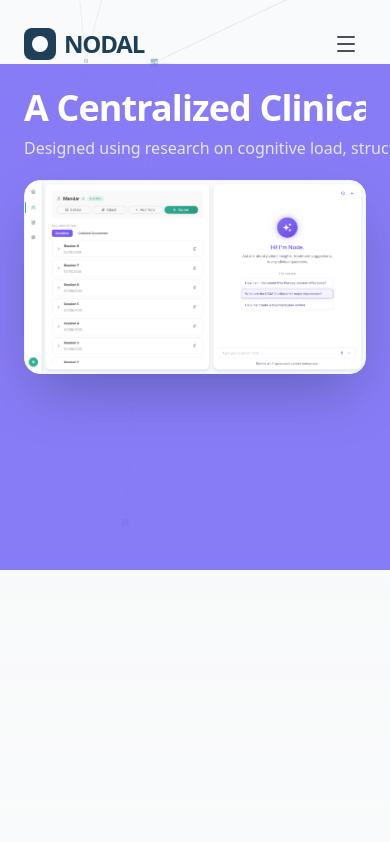
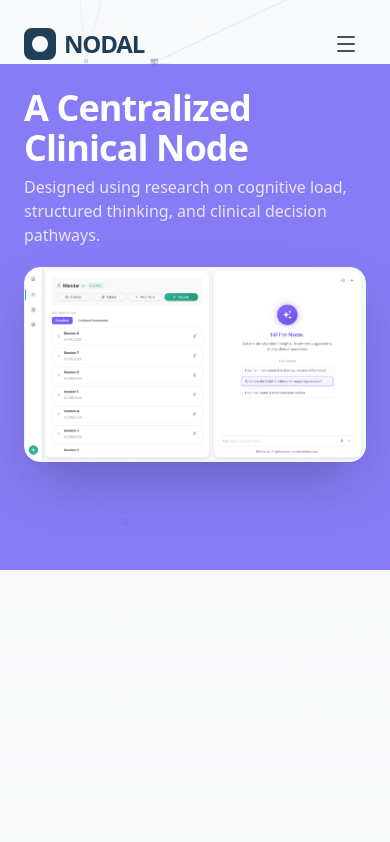
Before and after one commit to corenodal/nodal-website, a React (Vite) app: page /product in a window 390 px wide. Shown: the top 842 px of the page. Built offline with nearby package versions, Linux system fonts and the light colour scheme.

Commit message:
feedback integration fix 2

```diff
--- a/src/sections/ProductHero.tsx
+++ b/src/sections/ProductHero.tsx
@@ -51,7 +51,7 @@ export const ProductHero = ({ isLoading = false }: { isLoading?: boolean }) => {
         <div className="relative max-w-screen-xl mx-auto px-6 md:px-20 pt-6 md:pt-10">
           {/* Title + subtitle */}
           <div ref={titleRef} style={{ opacity: 0, transform: 'translateY(20px)' }}>
-            <h1 className="text-4xl md:text-6xl lg:text-7xl font-semibold tracking-tight leading-[1.1] text-white whitespace-nowrap">
+            <h1 className="text-4xl md:text-6xl lg:text-7xl font-semibold tracking-tight leading-[1.1] text-white">
               <div className="overflow-hidden">
                 <span className="product-hero-word block" style={{ opacity: 0, transform: 'translateY(100%)' }}>A Centralized Clinical Node</span>
               </div>
@@ -59,7 +59,7 @@ export const ProductHero = ({ isLoading = false }: { isLoading?: boolean }) => {
           </div>
           <p
             ref={descRef}
-            className="text-base md:text-lg text-white/80 font-light whitespace-nowrap mt-2 md:mt-3"
+            className="text-base md:text-lg text-white/80 font-light mt-2 md:mt-3"
             style={{ opacity: 0, transform: 'translateY(20px)' }}
           >
             Designed using research on cognitive load, structured thinking, and clinical decision pathways.
```
